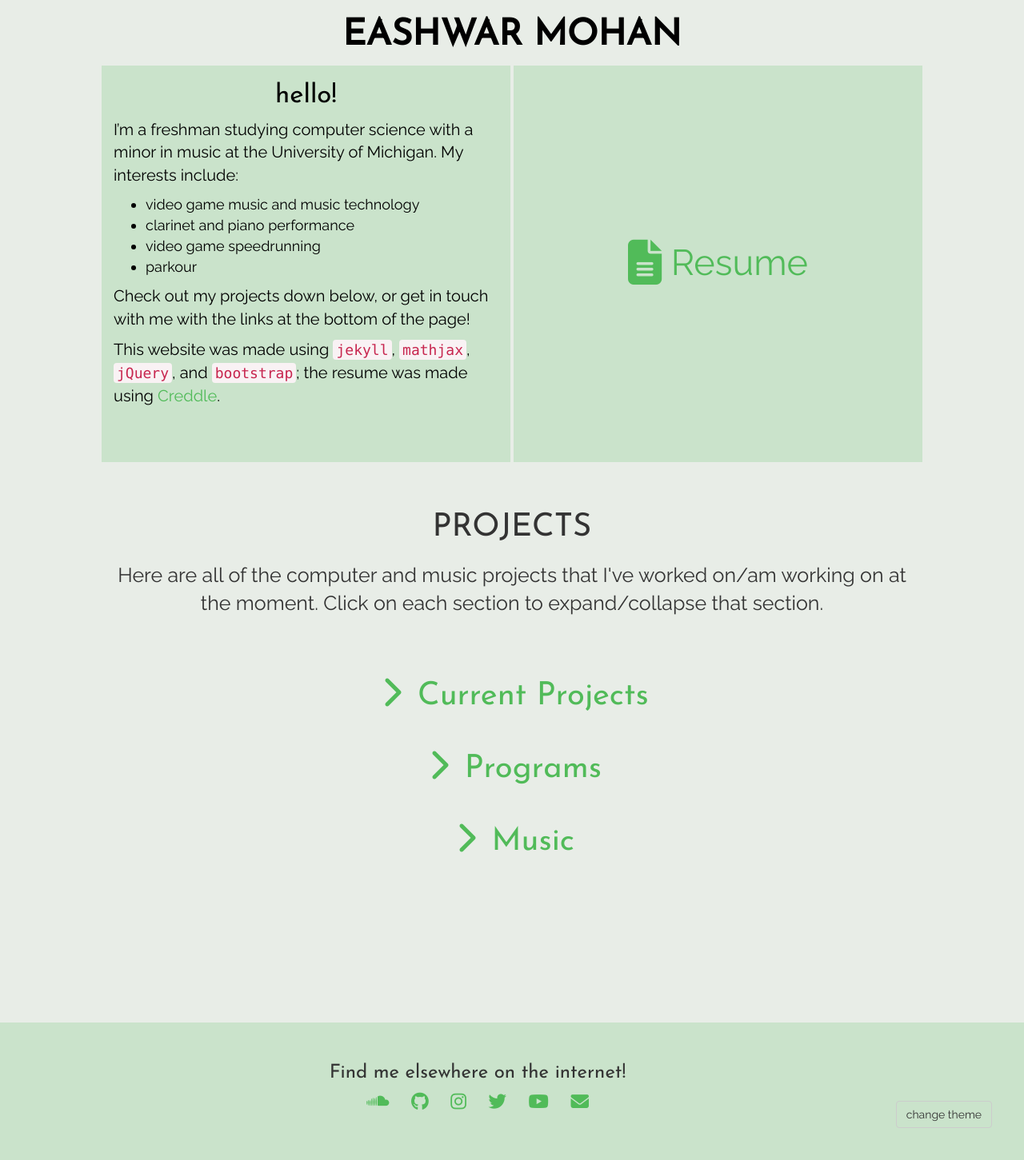
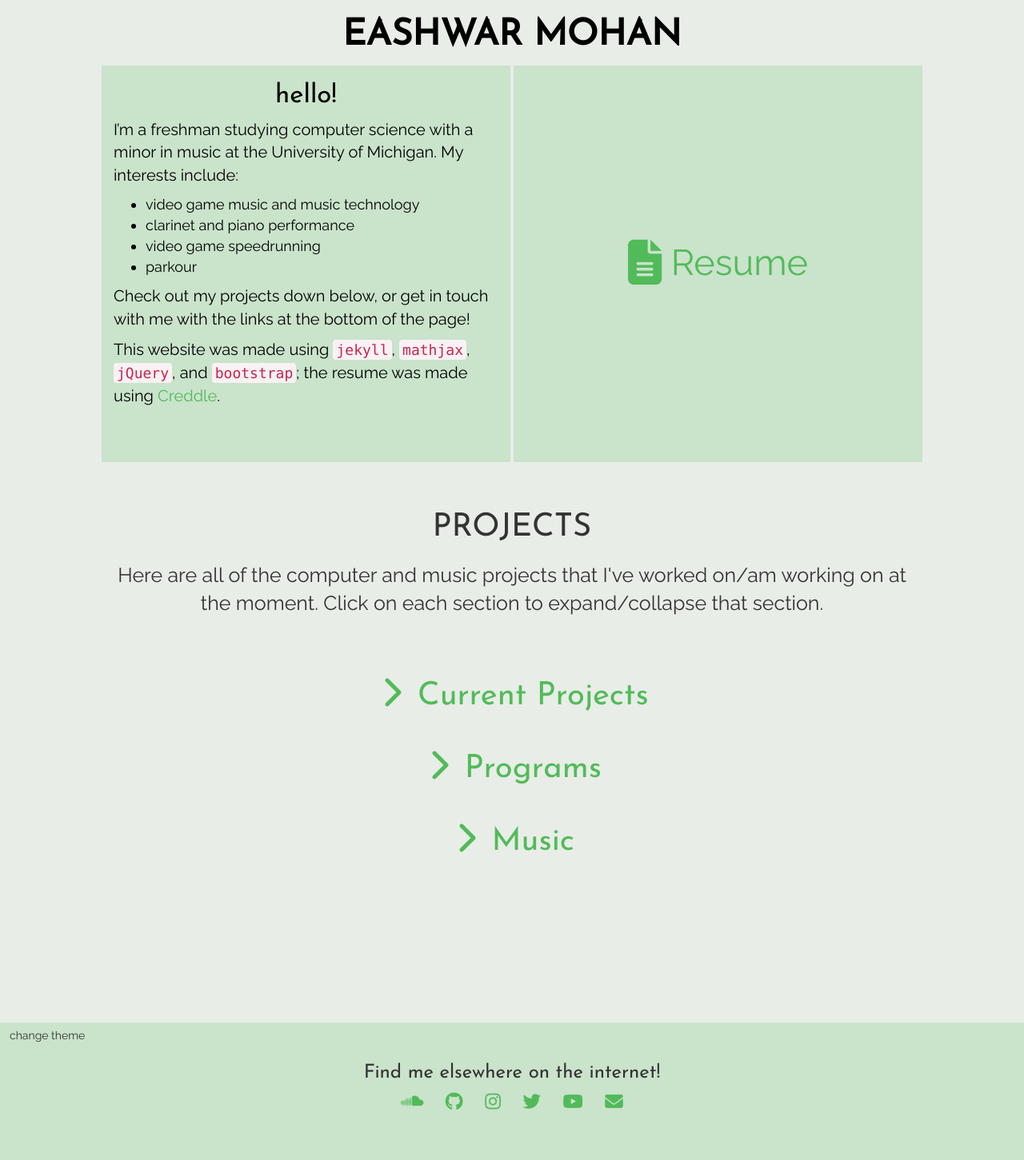
Before and after one commit to eashwar/eash.dev, a Jekyll site: the page built from index.html, in a window 1280 px wide. Shown: the whole page at 80% size. Built offline with Jekyll 4.4.1, drawn with Linux system fonts in a browser that asks for light colours; nearby versions of some CDN libraries; comment, search, counter and statistics services are not loaded.

Commit message:
Update button to top left of footer, remove border

```diff
--- a/_includes/footer.html
+++ b/_includes/footer.html
@@ -1,5 +1,8 @@
 <div class="footer row">
-	<div class="footer-col col-sm-11">
+	<button class="btn btn-default" id="theme-switch">
+		change theme
+	</button>
+	<div class="footer-col col-sm-12">
 		<h3>Find me elsewhere on the internet!</h3>
 		<div class="extlink">
 
@@ -28,7 +31,4 @@
 			</a>
 		</div>
 	</div>
-	<button class="btn btn-default" id="theme-switch">
-		change theme
-	</button>
 </div>
--- a/styles/light.css
+++ b/styles/light.css
@@ -224,12 +224,13 @@ table, th, td
 
 .btn-default
 {
+    border: none;
     background-color: transparent;
-    margin-right: 40px;
-    margin-bottom: 40px;
+    /* margin-left: 20px;
+    margin-top: 20px; */
     position: absolute;
-    bottom: 0;
-    right: 0;
+    top: 0;
+    left: 0;
 }
 
 .btn-default:focus
```
Also changed, not shown: styles/dark.css (+6 -4 lines).
